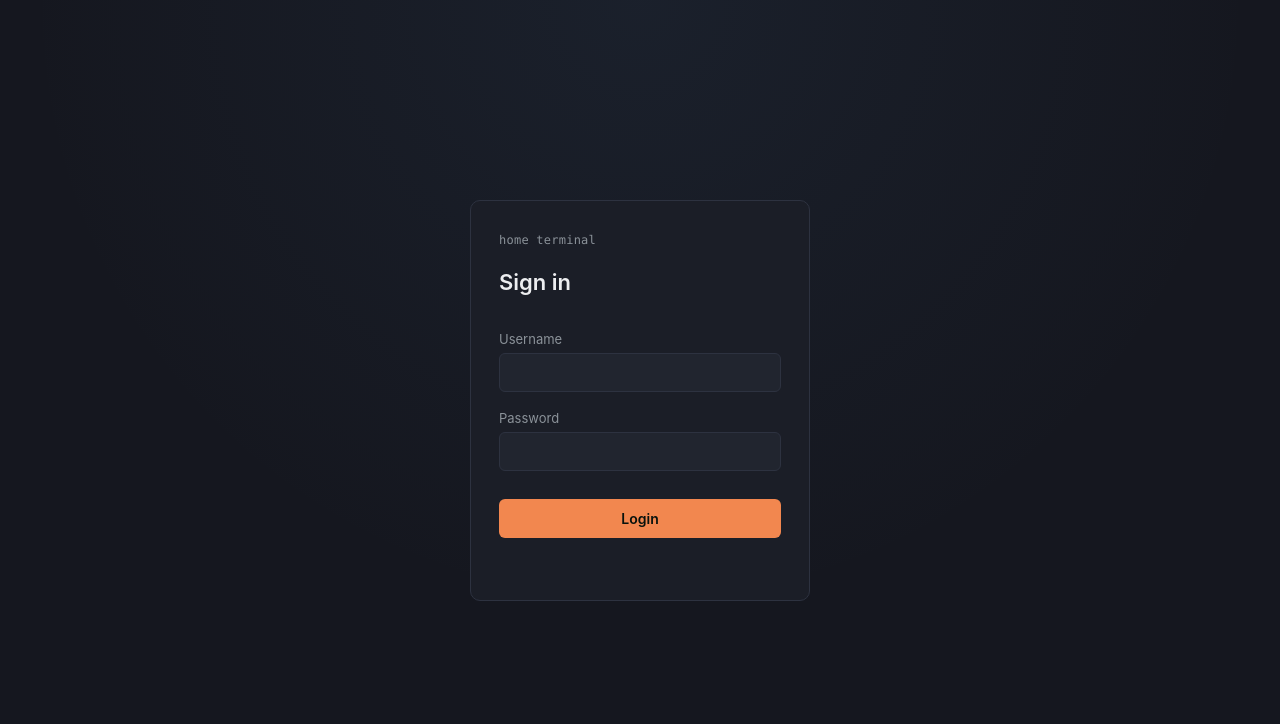
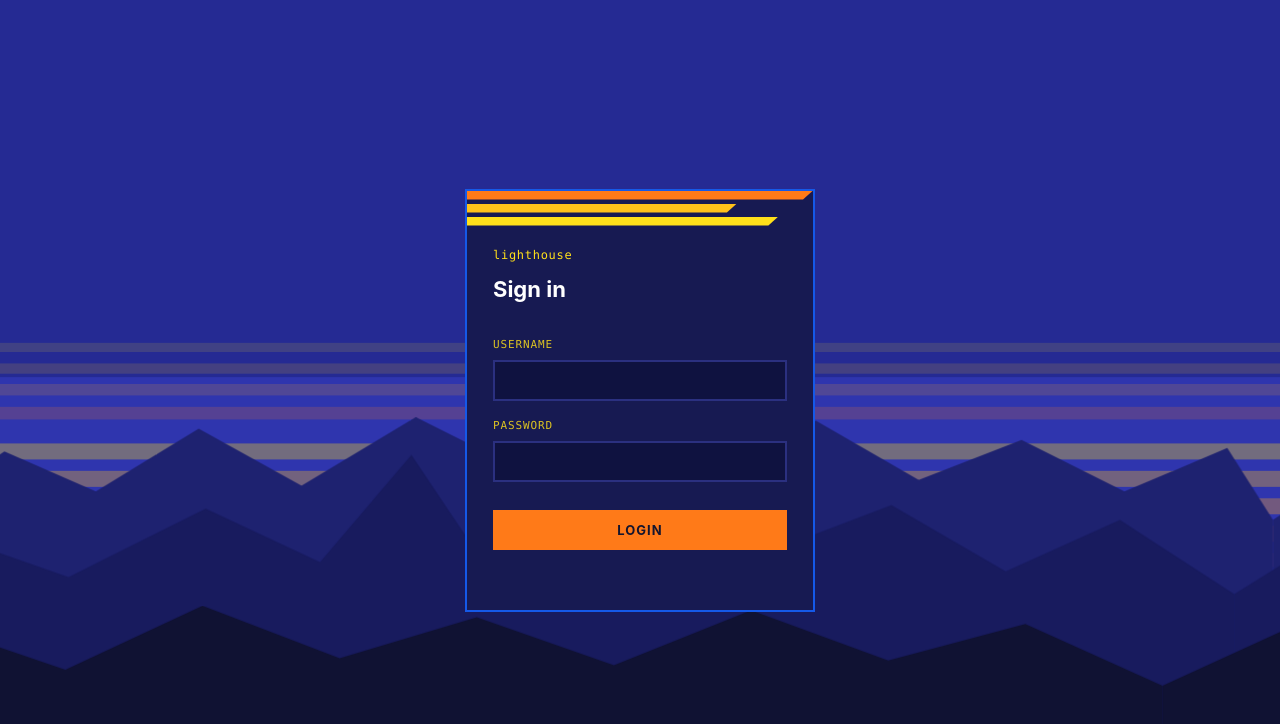
Before and after one commit to dawhizzcat/internal-lighthouse, a plain HTML site: page index.html in a window 1280 px wide. Drawn offline with Linux system fonts and the light colour scheme; no server answers.

Commit message:
login page changes

```diff
--- a/index.html
+++ b/index.html
@@ -8,10 +8,65 @@
 </head>
 <body class="login-body">
 
+<svg class="login-scene" viewBox="0 0 1200 700" preserveAspectRatio="xMidYMid slice" aria-hidden="true">
+  <rect x="0" y="0" width="1200" height="700" fill="#252a93" />
+  <rect x="0" y="330" width="1200" height="370" fill="#2f35ae" />
+
+  <g class="scene-bands">
+    <rect x="0" y="300" width="1200" height="8" fill="#ffe01a" opacity="0.12" />
+    <rect x="0" y="318" width="1200" height="9" fill="#ffc21a" opacity="0.14" />
+    <rect x="0" y="336" width="1200" height="10" fill="#ffa41a" opacity="0.16" />
+    <rect x="0" y="356" width="1200" height="11" fill="#ff7a18" opacity="0.18" />
+    <rect x="0" y="388" width="1200" height="14" fill="#ffe01a" opacity="0.32" />
+    <rect x="0" y="412" width="1200" height="14" fill="#ffc21a" opacity="0.32" />
+    <rect x="0" y="436" width="1200" height="14" fill="#ffa41a" opacity="0.32" />
+    <rect x="0" y="460" width="1200" height="14" fill="#ff7a18" opacity="0.32" />
+    <rect x="0" y="484" width="1200" height="12" fill="#ff7a18" opacity="0.20" />
+  </g>
+
+  <g class="scene-layer layer-far">
+    <g>
+      <polygon fill="#1e2270"
+        points="0,455 90,395 170,430 260,375 350,425 450,365 540,410 620,370 710,415 800,368 890,420 980,385 1070,430 1160,392 1200,455 1200,700 0,700" />
+    </g>
+    <g transform="translate(1200,0)">
+      <polygon fill="#1e2270"
+        points="0,455 90,395 170,430 260,375 350,425 450,365 540,410 620,370 710,415 800,368 890,420 980,385 1070,430 1160,392 1200,455 1200,700 0,700" />
+    </g>
+  </g>
+
+  <g class="scene-layer layer-mid">
+    <g>
+      <polygon fill="#181b5e"
+        points="0,520 80,470 180,505 300,445 400,492 480,398 545,495 600,514 660,492 720,388 800,480 900,442 1000,500 1100,455 1200,520 1200,700 0,700" />
+    </g>
+    <g transform="translate(1200,0)">
+      <polygon fill="#181b5e"
+        points="0,520 80,470 180,505 300,445 400,492 480,398 545,495 600,514 660,492 720,388 800,480 900,442 1000,500 1100,455 1200,520 1200,700 0,700" />
+    </g>
+  </g>
+
+  <g class="scene-layer layer-fg">
+    <g>
+      <polygon fill="#101233"
+        points="0,600 120,545 240,586 360,530 480,576 600,540 720,582 840,534 960,578 1080,546 1200,600 1200,700 0,700" />
+    </g>
+    <g transform="translate(1200,0)">
+      <polygon fill="#101233"
+        points="0,600 120,545 240,586 360,530 480,576 600,540 720,582 840,534 960,578 1080,546 1200,600 1200,700 0,700" />
+    </g>
+  </g>
+</svg>
+
 <main class="login-panel" role="main">
+  <div class="login-stripes" aria-hidden="true">
+    <span class="login-stripe s1"></span>
+    <span class="login-stripe s2"></span>
+    <span class="login-stripe s3"></span>
+  </div>
+
   <div class="login-header">
-    <!-- <span class="status-dot" id="status-dot" aria-hidden="true"></span> -->
-    <span class="login-eyebrow">home terminal</span>
+    <span class="login-eyebrow">lighthouse</span>
   </div>
 
   <h1 class="login-title">Sign in</h1>
--- a/style.css
+++ b/style.css
@@ -97,57 +97,111 @@ button, input {
   justify-content: center;
   min-height: 100vh;
   padding: 24px;
-  background:
-    radial-gradient(circle at 50% 0%, rgba(91, 141, 191, 0.08), transparent 60%),
-    var(--bg);
+  background: var(--lh-blue-deep);
+  overflow: hidden;
 }
 
+.login-scene {
+  position: fixed;
+  inset: 0;
+  width: 100%;
+  height: 100%;
+  z-index: 0;
+  pointer-events: none;
+}
+
+.scene-layer {
+  animation: scene-scroll linear infinite;
+}
+
+/* farther layers drift slower, closer layers drift faster — classic parallax */
+.layer-far   { animation-duration: 130s; }
+.layer-mid   { animation-duration: 75s; }
+.layer-fg    { animation-duration: 42s; }
+
+@keyframes scene-scroll {
+  from { transform: translateX(0); }
+  to   { transform: translateX(-1200px); }
+}
+
+@media (prefers-reduced-motion: reduce) {
+  .scene-layer { animation: none; }
+}
+
+/* ---------- login panel ---------- */
+
 .login-panel {
+  position: relative;
+  z-index: 1;
   width: 100%;
-  max-width: 340px;
-  background: var(--panel);
-  border: 1px solid var(--line);
-  border-radius: 10px;
-  padding: 32px 28px 28px;
+  max-width: 350px;
+  background: #171a52;
+  border: 2px solid var(--lh-blue-bright);
+  border-radius: 0;
+  padding: 0 26px 26px;
 }
+
+/* beam stripes across the top, echoing the sidebar nav */
+.login-stripes {
+  display: flex;
+  flex-direction: column;
+  gap: 4px;
+  margin: 0 -26px 22px;
+  padding-top: 0;
+}
+
+.login-stripe {
+  height: 9px;
+  display: block;
+  clip-path: polygon(0 0, 100% 0, calc(100% - 10px) 100%, 0 100%);
+}
+
+.login-stripe.s1 { width: 100%; background: var(--lh-orange); }
+.login-stripe.s2 { width: 78%;  background: var(--lh-gold); }
+.login-stripe.s3 { width: 90%;  background: var(--lh-yellow); }
 
 .login-header {
   display: flex;
   align-items: center;
   gap: 8px;
-  margin-bottom: 22px;
+  margin-bottom: 14px;
 }
 
 .login-eyebrow {
   font-family: var(--mono);
   font-size: 12px;
-  letter-spacing: 0.02em;
-  color: var(--text-dim);
+  letter-spacing: 0.06em;
+  color: var(--lh-yellow);
 }
 
 .login-title {
   font-size: 22px;
-  font-weight: 600;
-  margin: 0 0 24px;
+  font-weight: 700;
+  color: #ffffff;
+  margin: 0 0 22px;
 }
 
 .login-form {
   display: flex;
   flex-direction: column;
-  gap: 6px;
+  gap: 4px;
 }
 
 .field-label {
-  font-size: 13px;
-  color: var(--text-dim);
-  margin-top: 12px;
+  font-family: var(--mono);
+  font-size: 11px;
+  letter-spacing: 0.08em;
+  text-transform: uppercase;
+  color: rgba(255, 224, 26, 0.85);
+  margin-top: 14px;
+  margin-bottom: 5px;
 }
 
 .field-input {
-  background: var(--panel-raised);
-  border: 1px solid var(--line);
-  border-radius: var(--radius);
-  color: var(--text);
+  background: #0f1240;
+  border: 2px solid #2b3080;
+  border-radius: 0;
+  color: #ffffff;
   padding: 10px 12px;
   font-size: 14px;
   outline: none;
@@ -155,18 +209,32 @@ button, input {
 }
 
 .field-input:focus {
-  border-color: var(--blue);
+  border-color: var(--lh-yellow);
 }
 
-.btn-primary {
-  margin-top: 22px;
+.login-body .btn-primary {
+  margin-top: 24px;
+  background: var(--lh-orange);
+  color: var(--lh-ink);
+  border-radius: 0;
+  padding: 12px 16px;
+  font-size: 13px;
+  font-weight: 700;
+  letter-spacing: 0.08em;
+  text-transform: uppercase;
+}
+
+.login-body .btn-primary:hover {
+  background: var(--lh-amber);
+  filter: none;
 }
 
 .login-error {
   min-height: 18px;
-  color: var(--danger);
-  font-size: 13px;
-  margin: 10px 0 0;
+  color: #ff9d8f;
+  font-family: var(--mono);
+  font-size: 12px;
+  margin: 12px 0 0;
 }
 
 /* ---------- app shell ---------- */
```
